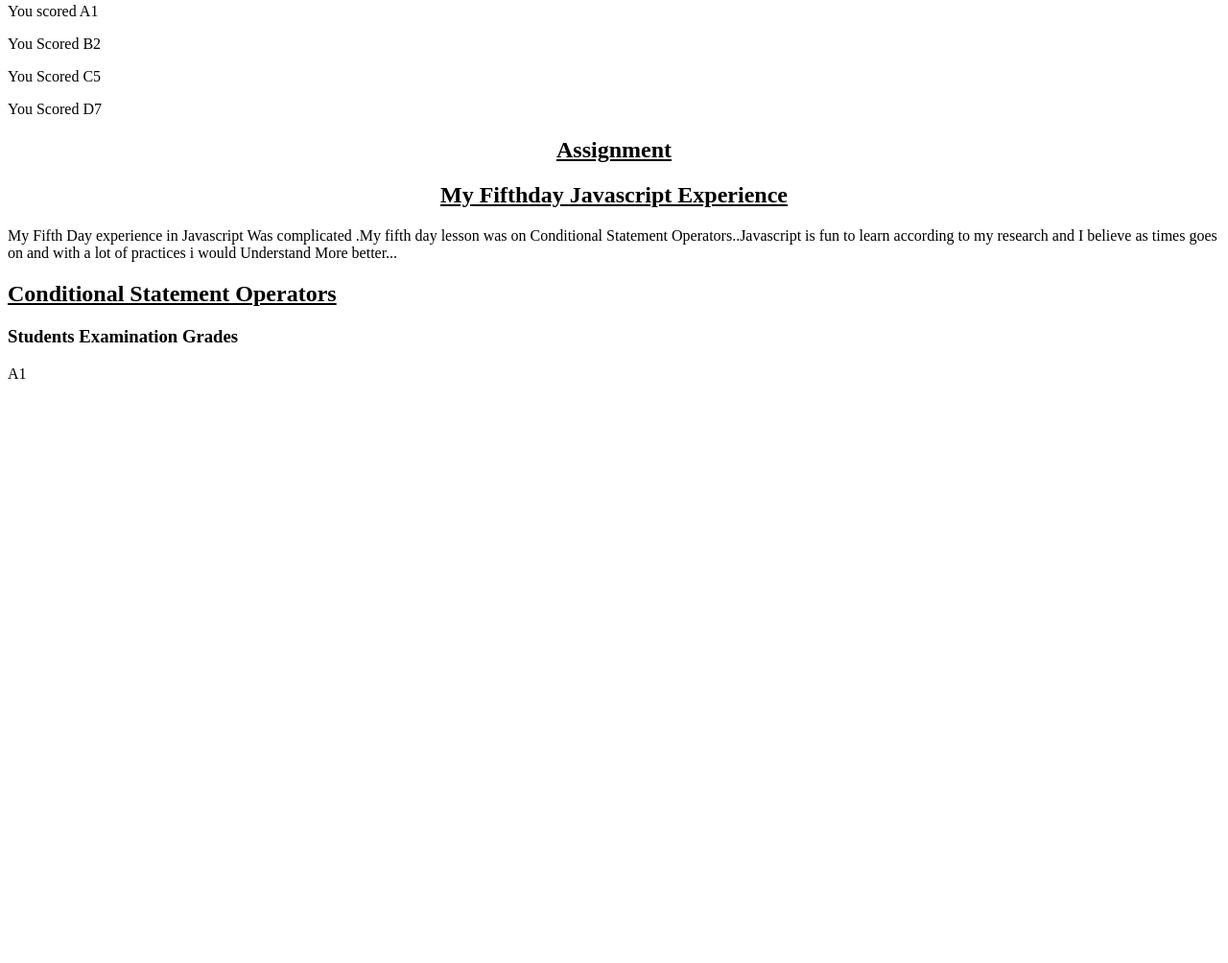
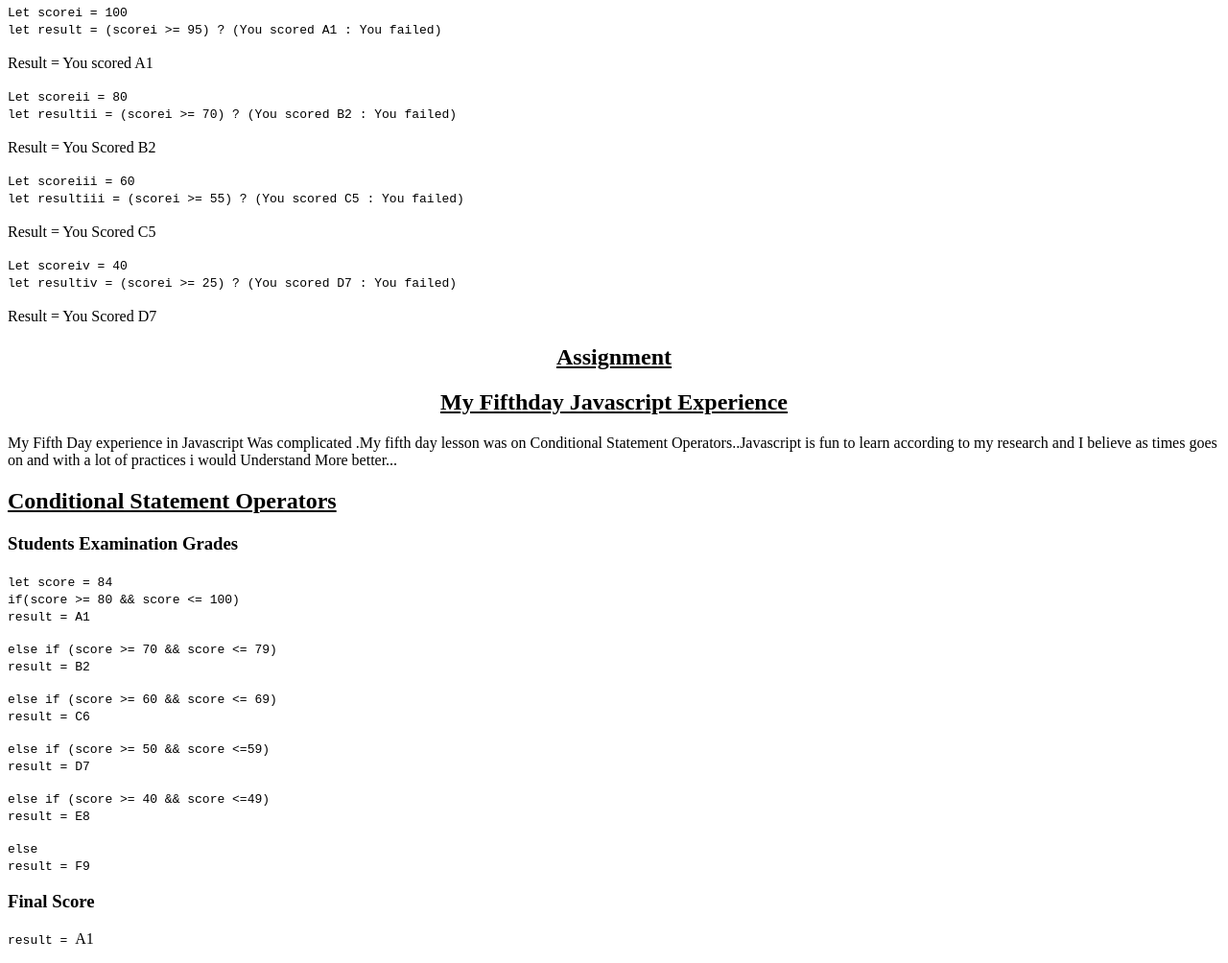
Before and after one commit to Tunmbi0204/My-Third-Fourth-Fifth-Day-Javascript-Experience, a plain HTML site: page index.html in a window 1280 px wide. Shown: the part 1231-2235 px from the top of the page at 96% size. Before the commit the page ends 1646 px from the top, so only its background shows below. Drawn offline with Linux system fonts and the light colour scheme.

Commit message:
pushing my updated codes

```diff
--- a/index.html
+++ b/index.html
@@ -42,6 +42,13 @@
     <p id="experience5"></p>
     <p id="con" style="text-decoration: underline;"></p>
     <p id="subtopic5"></p>
+    <p id="scores1"></p>
+    <p id="scores2"></p>
+    <p id="scores3"></p>
+    <p id="scores4"></p>
+    <p id="scores5"></p>
+    <p id="scores6"></p>
+   <p id="finalscore"></p>
     <p id="scores"></p>
 
 <script src="script.js"></script>
--- a/script.js
+++ b/script.js
@@ -56,22 +56,22 @@ document.getElementById('Thirdlink').innerHTML = link3
 // logical operator
 let scorei = 100
 let result = (scorei >= 95) ? "You scored A1" : "You failed";
-document.getElementById('scorei').innerHTML = result
+document.getElementById('scorei').innerHTML ="<code> Let scorei = 100</code> <br> <code>let result = (scorei >= 95) ? (You scored A1 : You failed)</code> <br><br>Result = " + result;
 
 
 let scoreii = 80;
 let resultii = (scoreii >= 70) ? "You Scored B2": "You failed";
-document.getElementById('scoreii').innerHTML = resultii
+document.getElementById('scoreii').innerHTML = "<code> Let scoreii = 80</code> <br> <code>let resultii = (scorei >= 70) ? (You scored B2 : You failed)</code> <br><br>Result = " + resultii;
 
 
 let scoreiii = 60;
 let resultiii = (scoreiii >= 55) ? "You Scored C5": "You failed";
-document.getElementById('scoreiii').innerHTML = resultiii
+document.getElementById('scoreiii').innerHTML = "<code> Let scoreiii = 60</code> <br> <code>let resultiii = (scorei >= 55) ? (You scored C5 : You failed)</code> <br><br>Result = " + resultiii;
 
 
 let scoreiv = 40;
 let resultiv = (scoreiv >= 25) ? "You Scored D7": "You failed";
-document.getElementById('scoreiv').innerHTML = resultiv
+document.getElementById('scoreiv').innerHTML = "<code> Let scoreiv = 40</code> <br> <code>let resultiv = (scorei >= 25) ? (You scored D7 : You failed)</code> <br><br>Result = " + resultiv;
 
 
 
@@ -92,11 +92,12 @@ document.getElementById('fifthday').innerHTML="<h2>My Fifthday Javascript Experi
 document.getElementById('experience5').innerHTML="My Fifth Day experience in Javascript Was complicated .My fifth day lesson was on Conditional Statement Operators..Javascript is fun to learn according to my research and I believe as times goes on and with a lot of practices i would Understand More better...";
 document.getElementById('con').innerHTML="<h2>Conditional Statement Operators</h2>"
 document.getElementById('subtopic5').innerHTML ="<h3>Students Examination Grades</h3>"
+document.getElementById('finalscore').innerHTML ="<h3>Final Score</h3>"
 
 
 let score = 84;
 if(score >= 80 && score <= 100){
- result = ('A1')
+  result = ('A1')
 
 }else if (score >= 70 && score <= 79){
     result = ('B2')
@@ -114,5 +115,11 @@ if(score >= 80 && score <= 100){
     result = ('F9')
 }
 
-document.getElementById('scores').innerHTML = result
+document.getElementById('scores1').innerHTML = "<code> let score = 84</code> <br> <code>if(score >= 80 && score <= 100)</code> <br><code>result = A1";
+document.getElementById('scores2').innerHTML = " <code>else if (score >= 70 && score <= 79)</code> <br> <code>result = B2 </code>";
+document.getElementById('scores3').innerHTML = " <code>else if (score >= 60 && score <= 69)</code> <br> <code>result = C6 </code>" ;
+document.getElementById('scores4').innerHTML = "  <code>else if (score >= 50 && score <=59)</code> <br> <code>result = D7 </code>" ;
+document.getElementById('scores5').innerHTML = "  <code>else if (score >= 40 && score <=49)</code> <br> <code>result = E8 </code>";
+document.getElementById('scores6').innerHTML = " <code>else</code> <br> <code>result = F9 </code>";
+document.getElementById('scores').innerHTML ="<code>result = </code>" + result;
 console.log(result)
```
